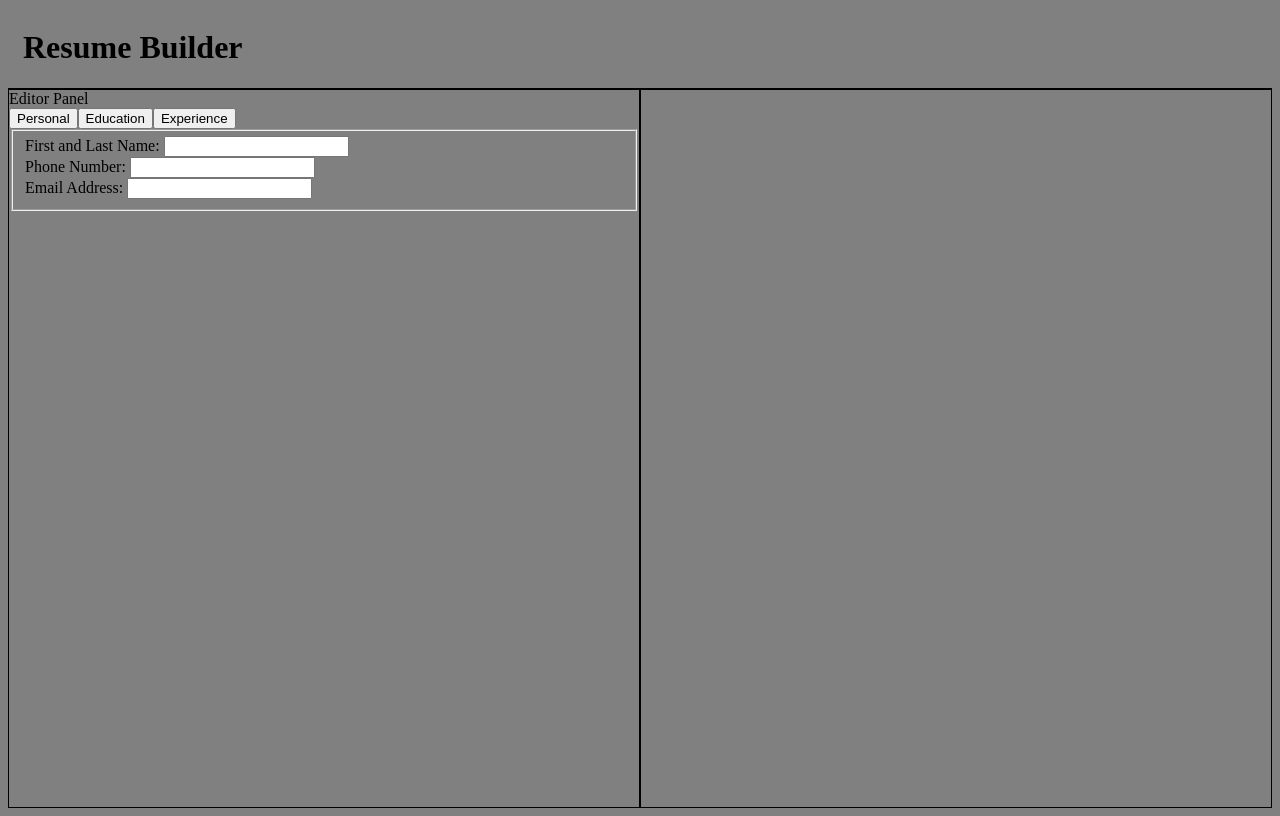
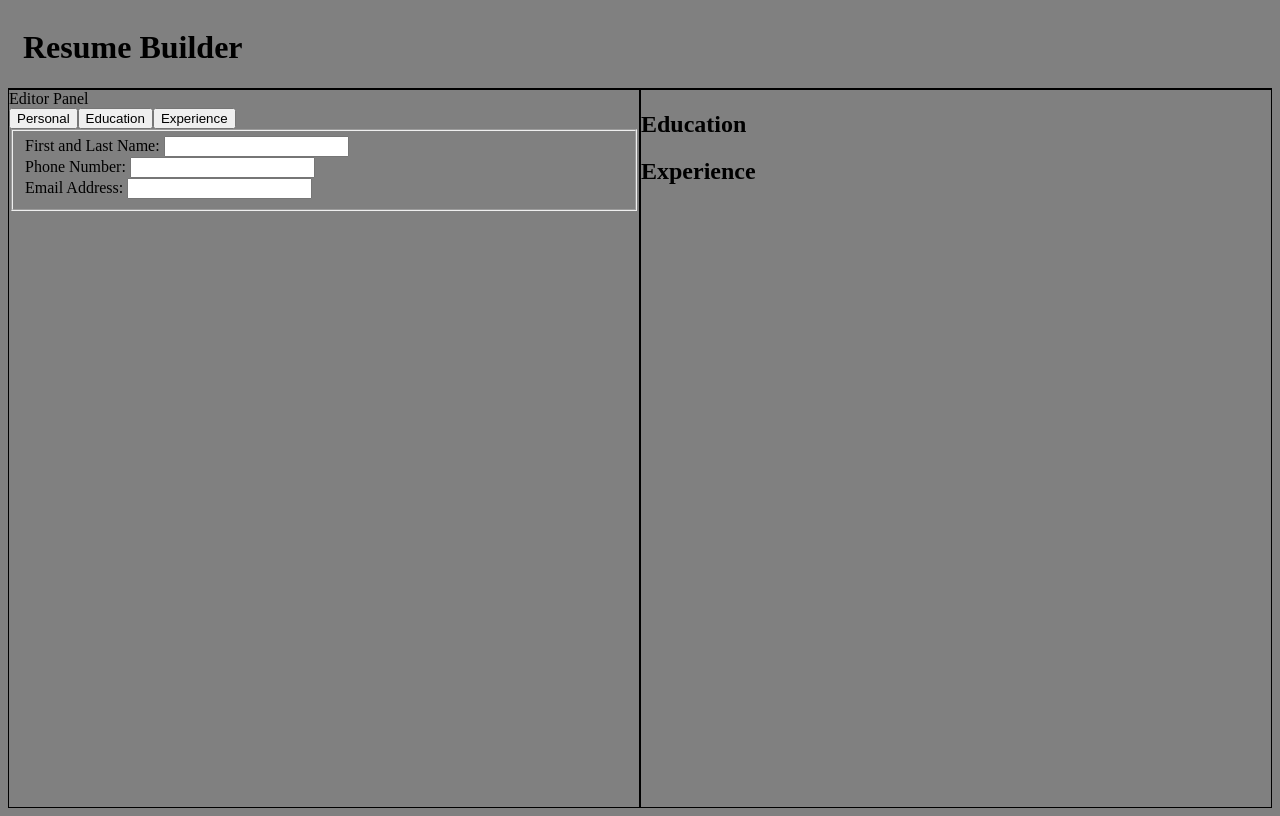
Before and after one commit to anuragmaganti/ResumeLoomr, a React (Vite) app: page / in a window 1280 px wide. Built offline with nearby package versions, Linux system fonts and the light colour scheme.

Commit message:
render education and experience data to resume preview component

```diff
--- a/src/components/resumePreview.jsx
+++ b/src/components/resumePreview.jsx
@@ -1,9 +1,39 @@
 export default function ResumePreview({resume}) {
+
+
     return (
         <div>
-            <h1>{resume.personal.name}</h1>
-            <h2>{resume.personal.phone}</h2>
-            <h2>{resume.personal.email}</h2>
+            <div className="personalSection">
+                <h1>{resume.personal.name}</h1>
+                <h3>{resume.personal.phone}</h3>
+                <h3>{resume.personal.email}</h3>
+            </div>
+
+            <div></div>
+
+            <div>
+                <h2>Education</h2>
+                {resume.education.map((item) => (
+                    <div>
+                        <div>{item.school}</div>
+                        <div>{item.yearsEdu}</div>
+                        <div>{item.degree}</div>
+                    </div>
+                ))}
+            </div>
+
+            <div></div>
+
+            <div>
+                <h2>Experience</h2>
+                {resume.experience.map((item) => (
+                    <div>
+                        <div>{item.company}</div>
+                        <div>{item.yearsExp}</div>
+                        <div>{item.activities}</div>
+                    </div>
+                ))}
+            </div>
         </div>
     )
 }
```
